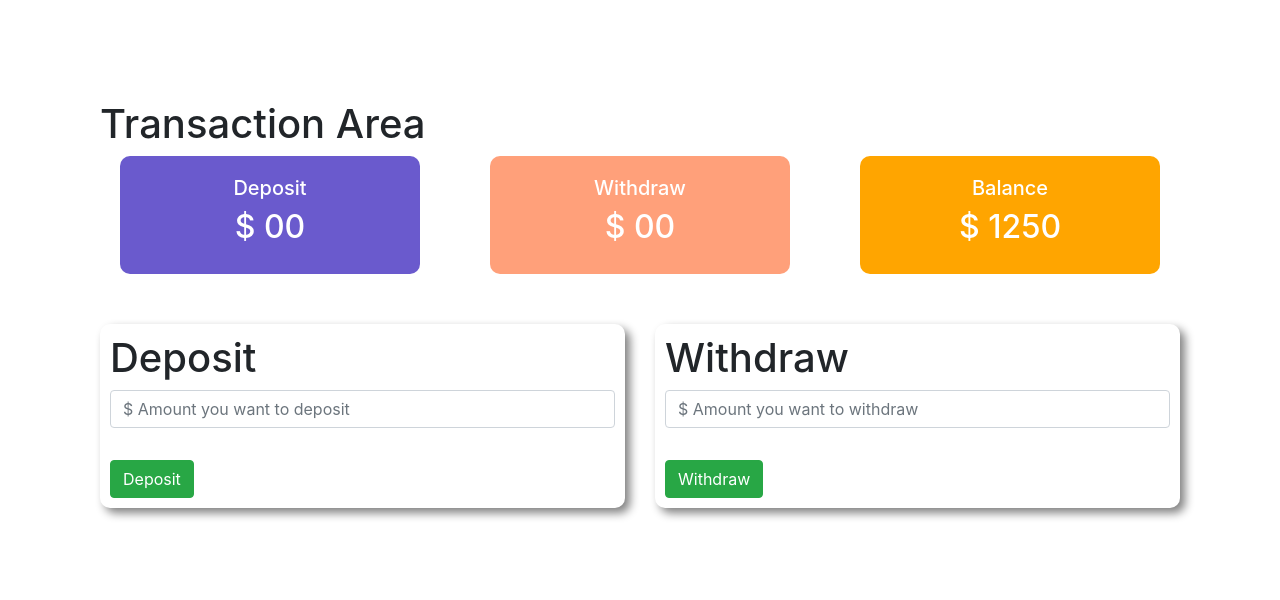
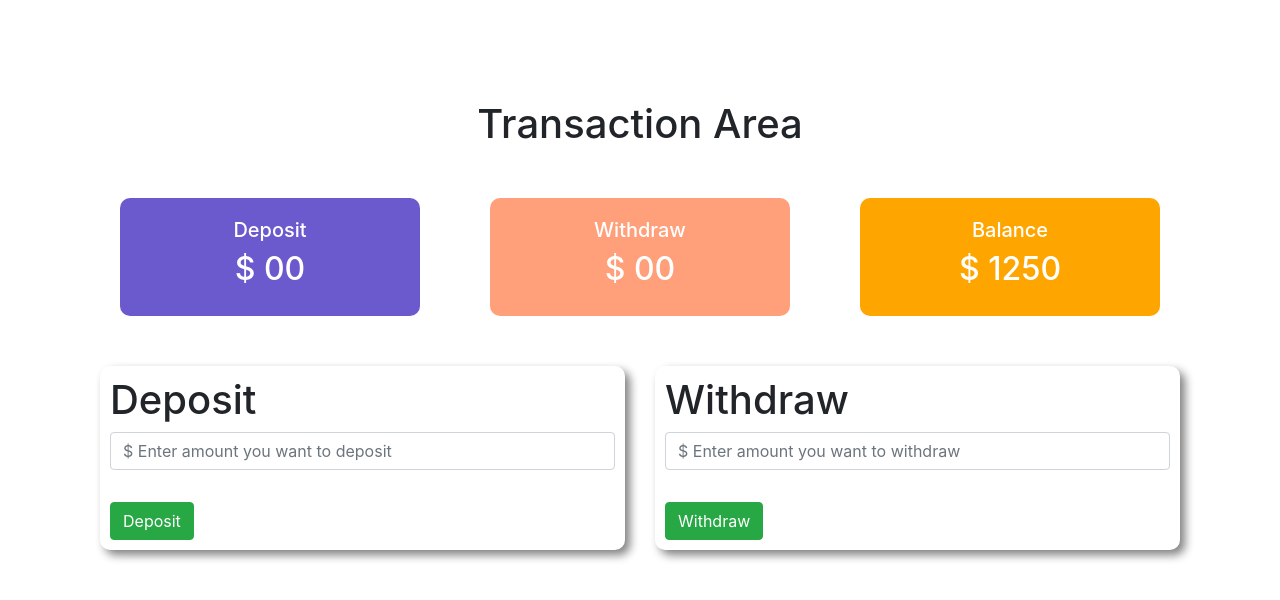
Before and after one commit to mimsha7/pioneer-bank, a plain HTML site: page index.html in a window 1280 px wide. Both pictures are taken after a click on the button "Enter". Drawn offline with nearby package versions, Linux system fonts and the light colour scheme.

Commit message:
modified

```diff
--- a/index.html
+++ b/index.html
@@ -22,7 +22,7 @@
         </div>
     </div>
     <div id="t-area">
-        <h1>Transaction Area</h1>
+        <h1 class="transaction">Transaction Area</h1>
         <div class="row">
             <div class="col-md-4">
             <div class="deposit t-style">
@@ -47,7 +47,7 @@
             <div class="col-md-6">
                 <div class="submit-area">
                     <h1>Deposit</h1>
-                    <h4><input type="text" class="form-control" name="" id="depositAmount" placeholder="$ Amount you want to deposit"></h4>
+                    <h4><input type="text" class="form-control" name="" id="depositAmount" placeholder="$ Enter amount you want to deposit"></h4>
                     <br>
                     <button id="deposit" class="btn btn-success">Deposit</button>
                 </div>
@@ -55,14 +55,13 @@
             <div class="col-md-6">
                 <div class="submit-area">
                     <h1>Withdraw</h1>
-                    <h4><input type="text" class="form-control" name="" id="withdrawAmount" placeholder="$ Amount you want to withdraw"></h4>
+                    <h4><input type="text" class="form-control" name="" id="withdrawAmount" placeholder="$ Enter amount you want to withdraw"></h4>
                     <br>
                     <button id="addWithdraw" class="btn btn-success">Withdraw</button>
                 </div>
             </div>
         </div>
     </div>
-
     <script>
         //login btn handler
        const loginBtn = document.getElementById("Login");
@@ -100,7 +99,6 @@
             const amountNumber = parseFloat(amount);
             return amountNumber;
        }
-
        function updateSpanText(id, depositNumber){
         const current = document.getElementById(id).innerText;
         const currentNumber = parseFloat(current);
@@ -108,5 +106,6 @@
         document.getElementById(id).innerText = totalAmount;
        }
     </script>
+
 </body>
 </html>
--- a/style.css
+++ b/style.css
@@ -10,6 +10,10 @@ body{
 }
 #t-area {
     display: none;
+}
+.transaction{
+    text-align: center;
+    margin-bottom: 50px;
 }
 .t-style{
     margin: 0 20px;
```
